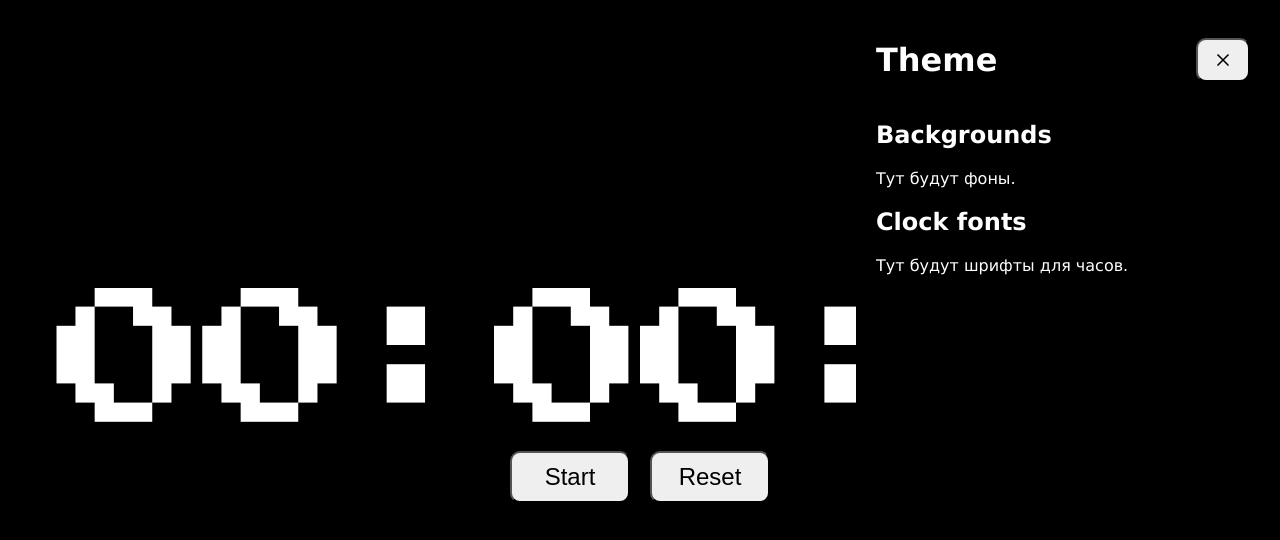
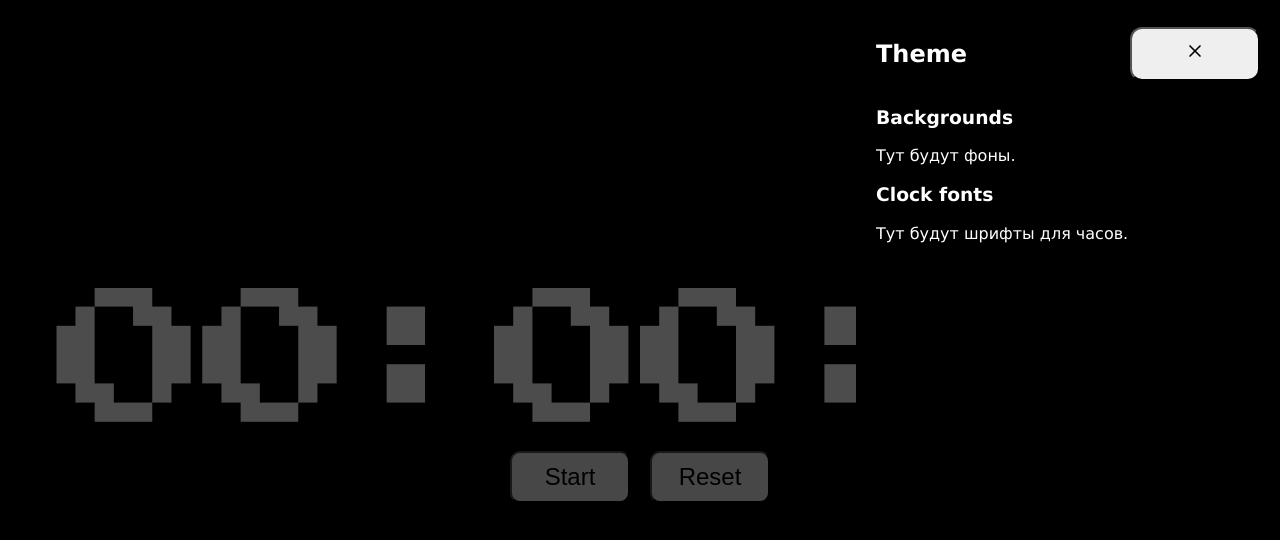
Before and after one commit to ketrinekrutova/Aesthetic-Timer, a React (Vite) app: page / in a window 1280 px wide. Both pictures are taken after a click on the button 1146 px from the left and 747 px from the top of the page. Shown: the top 540 px of the page. Built offline with nearby package versions, Linux system fonts and the light colour scheme.

Commit message:
Добавить затемнение при открытии сайдбара

```diff
--- a/src/components/sidebar/sidebar.module.css
+++ b/src/components/sidebar/sidebar.module.css
@@ -19,25 +19,14 @@
     transform: translateX(0);
 }
 
-.position_btn {
-    position: fixed;
-    bottom: 24px;
-    right: 24px;
-    font-size: 24px;
-    width: 120px;
-    padding: 10px 15px;
-    border-radius: 10px;
-    margin: 10px;
-}
 
 .btn {
-    display: flex;
-    align-items: center;
-    justify-content: center;
-    font-size: 24px;
-    padding: 10px 15px;
-    border-radius: 10px;
-    margin: 10px;
+    font-size: clamp(12px, 2vw, 22px);
+    width: clamp(70px, 12vw, 130px);
+    padding: clamp(6px, 1.2vw, 12px) clamp(10px, 2vw, 20px);
+    border-radius: clamp(6px, 1vw, 12px);
+    cursor: pointer;
+    touch-action: manipulation;
 }
 
 .titleAndClose {
@@ -45,3 +34,21 @@
     justify-content: space-between;
     align-items: center;
 }
+
+.drawer {
+    top: 0;
+    left: 0;
+    position:fixed;
+    width:100%;
+    height:100%;
+    z-index:999;
+    opacity: 0;
+    pointer-events: none;
+    transition: opacity 0.3s ease;
+}
+
+.drawerOpen {
+    background:rgba(0,0,0,.7);
+    opacity: 1;
+    pointer-events: auto;
+}
--- a/src/components/sidebar/sidebar.tsx
+++ b/src/components/sidebar/sidebar.tsx
@@ -1,20 +1,26 @@
 import styles from './sidebar.module.css';
-import { X } from 'lucide-react';
+import {X} from 'lucide-react';
 
 
-function Sidebar({ isOpen, onClose}: { isOpen: boolean, onClose: () => void }) {
+function Sidebar({isOpen, onClose}: { isOpen: boolean, onClose: () => void }) {
 
     return (
-        <div className={`${styles.sidebar} ${isOpen ? styles.sidebarOpen : ''}`}>
-        <div className={styles.titleAndClose}>
-        <h1>Theme</h1>
-        <button className={styles.btn} onClick={onClose}><X size={20} /></button>
-        </div>
-            <h2>Backgrounds</h2>
-            <p>Тут будут фоны.</p>
-            <h2>Clock fonts</h2>
-            <p>Тут будут шрифты для часов.</p>
-        </div>);
+        <>
+            <div className={`${styles.drawer} ${isOpen ? styles.drawerOpen : ''}`} onClick={onClose}></div>
+            <div className={`${styles.sidebar} ${isOpen ? styles.sidebarOpen : ''}`}>
+
+                <div className={styles.titleAndClose}>
+                    <h2>Theme</h2>
+                    <button className={styles.btn} onClick={onClose} aria-label="Close"><X size={20}/></button>
+                </div>
+                <h3>Backgrounds</h3>
+                <p>Тут будут фоны.</p>
+                <h3>Clock fonts</h3>
+                <p>Тут будут шрифты для часов.</p>
+
+            </div>
+        </>);
+
 }
 
 export default Sidebar;
```
